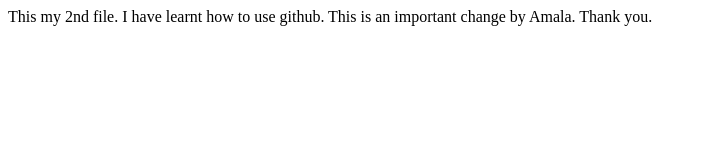
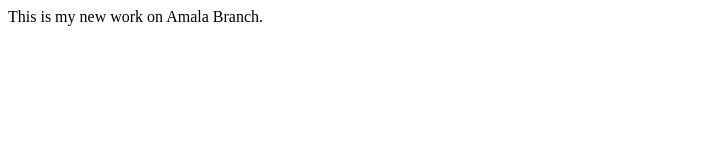
Before and after one commit to binarybat/gitHubTest, a plain HTML site: page index2.html in a window 1280 px wide. Shown: the whole page, without its empty margins (0-707 px from the left). Drawn offline with Linux system fonts and the light colour scheme.

Commit message:
Amala's new branch work

```diff
--- a/index2.html
+++ b/index2.html
@@ -1,9 +1,5 @@
 <html>
 <body>
-This my 2nd file.
-
-I have learnt how to use github.
-
-This is an important change by Amala. Thank you.
+This is my new work on Amala Branch.
 </body>
 <html>
```
